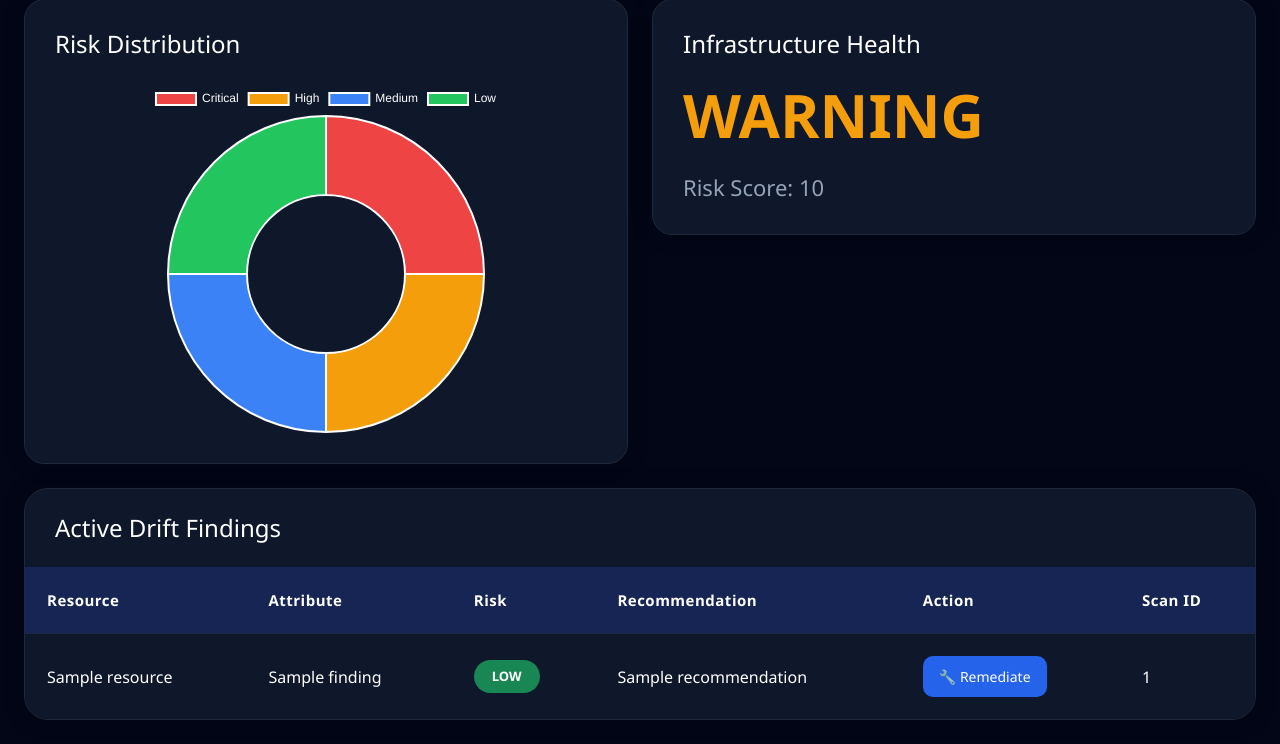
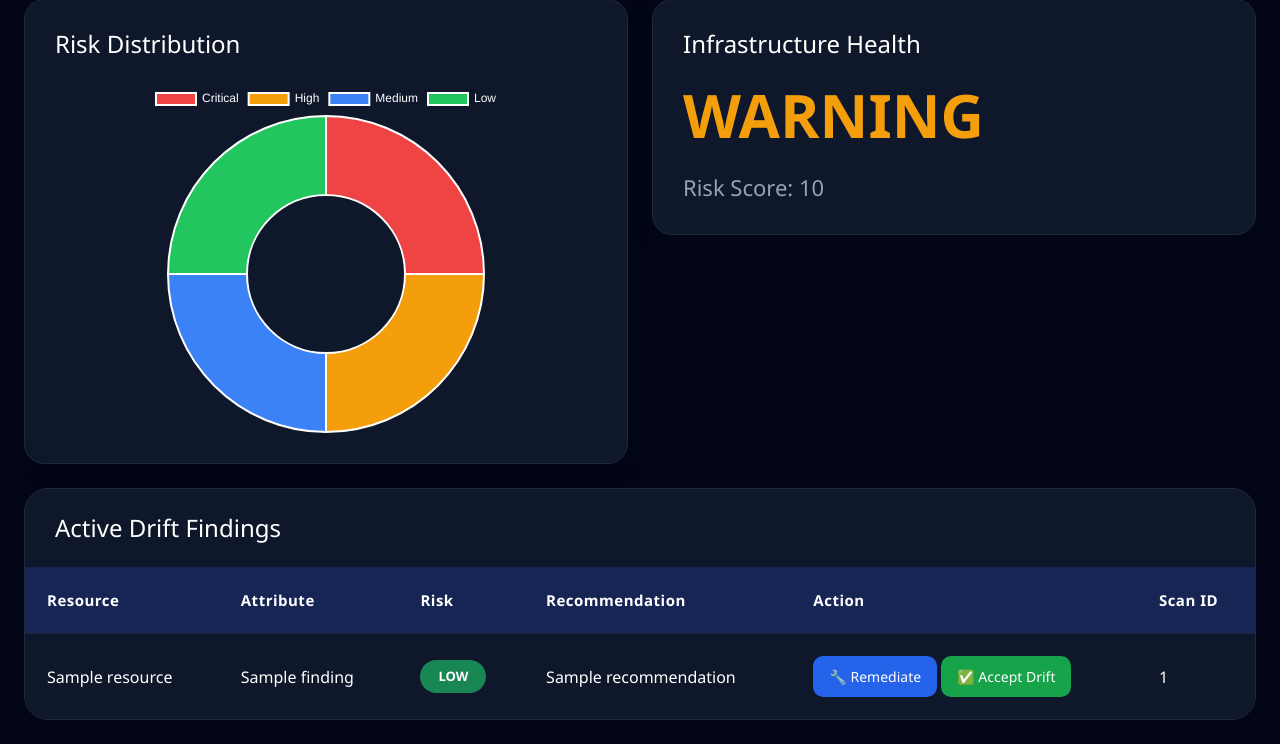
Before and after one commit to NithyaPrasath-N/InfraGuard, a Flask app: template drift_detector/templates/dashboard.html in a window 1280 px wide. Shown: the part 417-1161 px from the top of the page. Run offline with Flask 3, Linux system fonts and the light colour scheme; the template is opened without the code that fills it: most values are stand-ins (such as "Sample title", 1, 10 or a date in 2020).

Commit message:
Added Accept Drift workflow and dashboard improvements

```diff
--- a/drift_detector/app.py
+++ b/drift_detector/app.py
@@ -42,6 +42,7 @@ def dashboard():
         FROM drift_findings
         WHERE scan_id = %s
         AND drift_status = 1
+        AND approval_status != "APPROVED"
         ORDER BY id DESC
     """, (latest_scan,))
 
@@ -389,5 +390,30 @@ def confirm_remediation(finding_id):
         status=status,
         terraform_output=terraform_result["output"]
     )
+@app.route("/accept_drift/<int:finding_id>")
+def accept_drift(finding_id):
+
+    conn = mysql.connector.connect(
+        host="localhost",
+        user="root",
+        password="2005",
+        database="infraguard"
+    )
+
+    cursor = conn.cursor()
+
+    cursor.execute("""
+        UPDATE drift_findings
+        SET approval_status = 'APPROVED'
+        WHERE id = %s
+    """, (finding_id,))
+
+    conn.commit()
+
+    cursor.close()
+    conn.close()
+
+    return redirect("/")
+
 if __name__ == "__main__":
     app.run(debug=True)
--- a/drift_detector/static/style.css
+++ b/drift_detector/static/style.css
@@ -402,3 +402,15 @@ canvas{
     transform:translateY(-2px);
     color:white;
 }
+.accept-btn{
+    background: #16a34a;
+    min-width: 100px;
+    display: inline-flex;
+    justify-content: center;
+    align-items: center;
+}
+
+.remediate-btn{
+    min-width: 100px;
+
+}
--- a/drift_detector/templates/dashboard.html
+++ b/drift_detector/templates/dashboard.html
@@ -215,9 +215,11 @@
                            class="remediate-btn">
 
                             🔧 Remediate
-
-                        </a>
-
+			</a>
+			<a href="/accept_drift/{{ finding.id }}"
+   				class="remediate-btn accept-btn">
+   				✅ Accept Drift
+			</a>
                     </td>
 
                     <td>{{ finding.scan_id }}</td>
```
